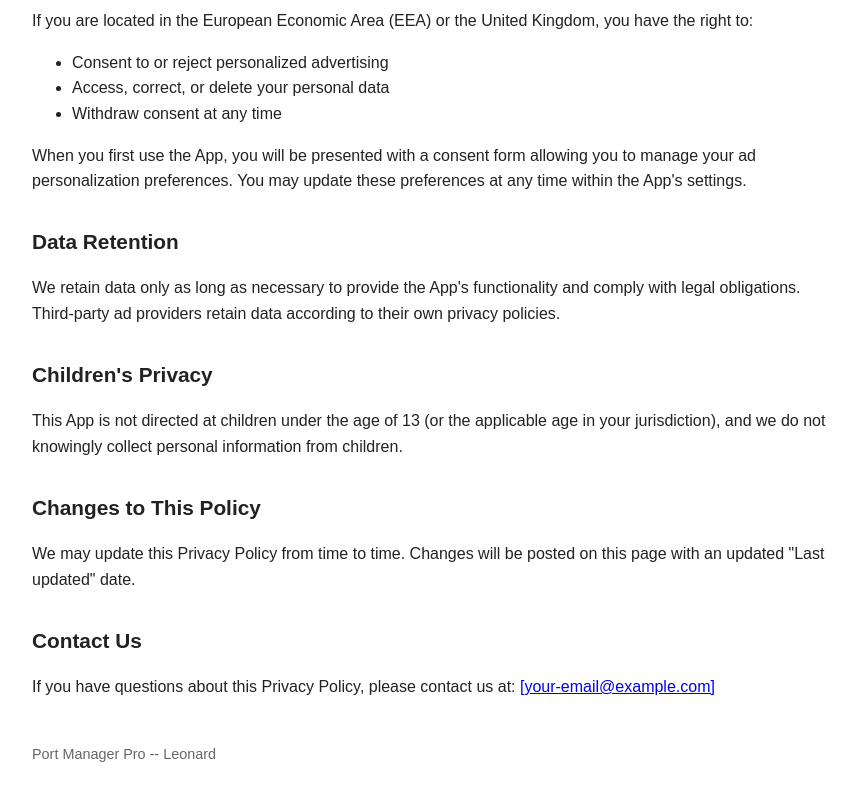
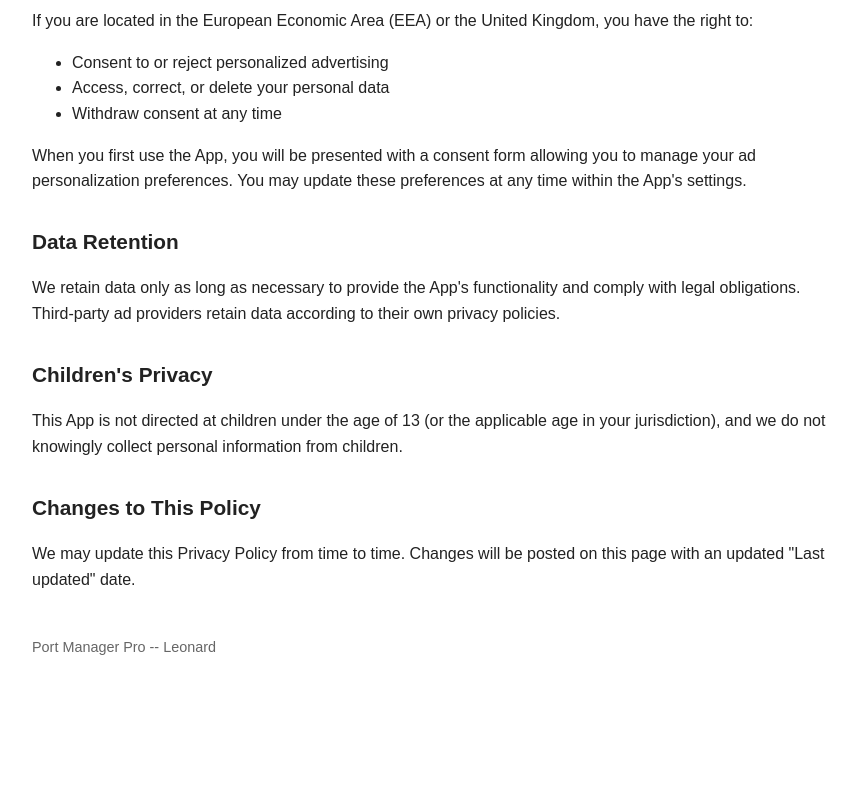
Before and after one commit to olegm/policy-info, a plain HTML site: page privacy-policy-port-manager-pro.html in a window 1280 px wide. Shown: the part 723-1523 px from the top of the page, without its empty margins (208-1065 px from the left). After the commit the page ends 1422 px from the top, so only its background shows below. Drawn offline with Linux system fonts and the light colour scheme.

Commit message:
removed contact us

```diff
--- a/privacy-policy-port-manager-pro.html
+++ b/privacy-policy-port-manager-pro.html
@@ -49,9 +49,6 @@
 <h2>Changes to This Policy</h2>
 <p>We may update this Privacy Policy from time to time. Changes will be posted on this page with an updated "Last updated" date.</p>
 
-<h2>Contact Us</h2>
-<p>If you have questions about this Privacy Policy, please contact us at: <a href="mailto:[your-email@example.com]">[your-email@example.com]</a></p>
-
 <footer>
   <p>Port Manager Pro -- Leonard</p>
 </footer>
```
